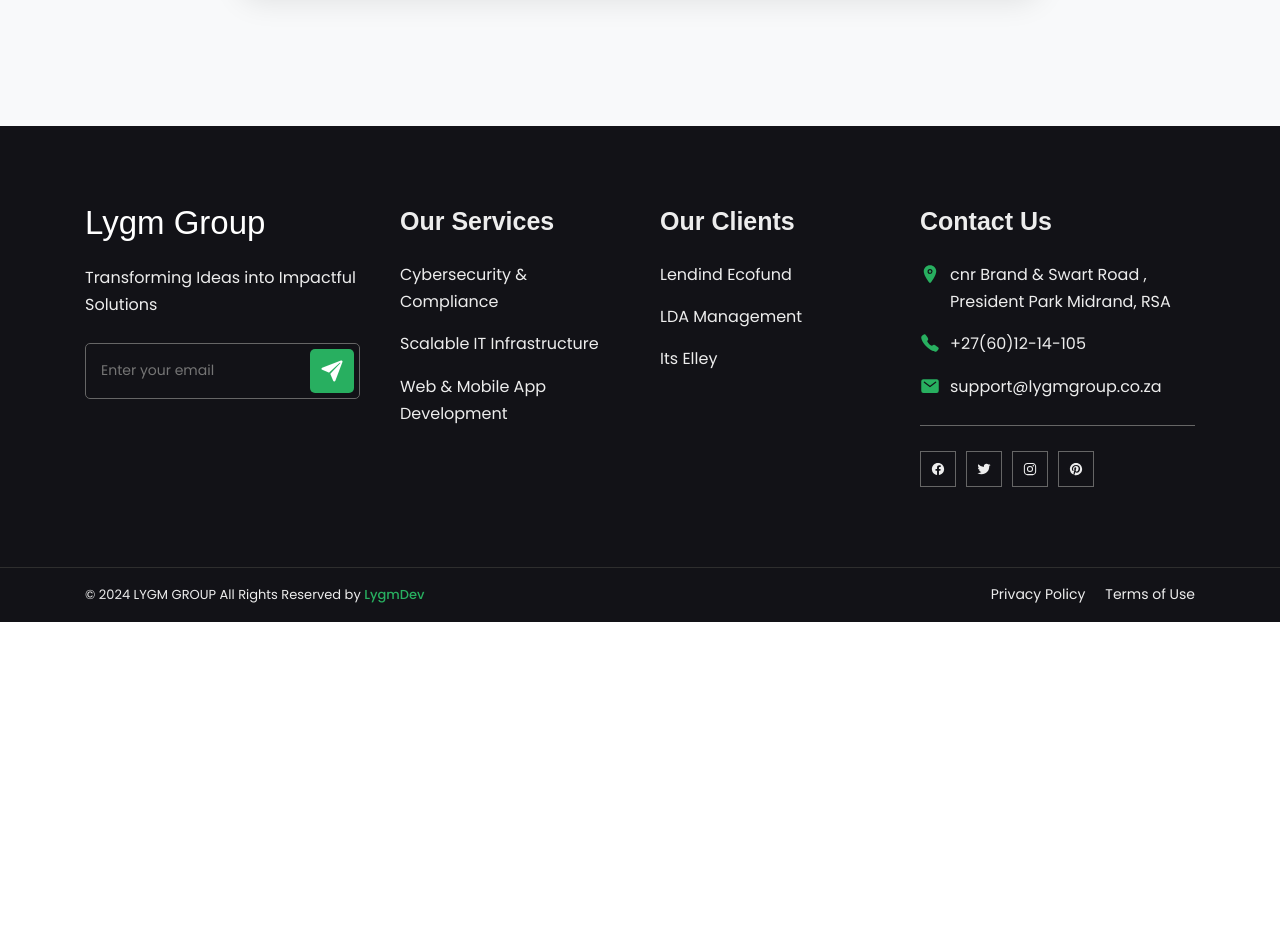
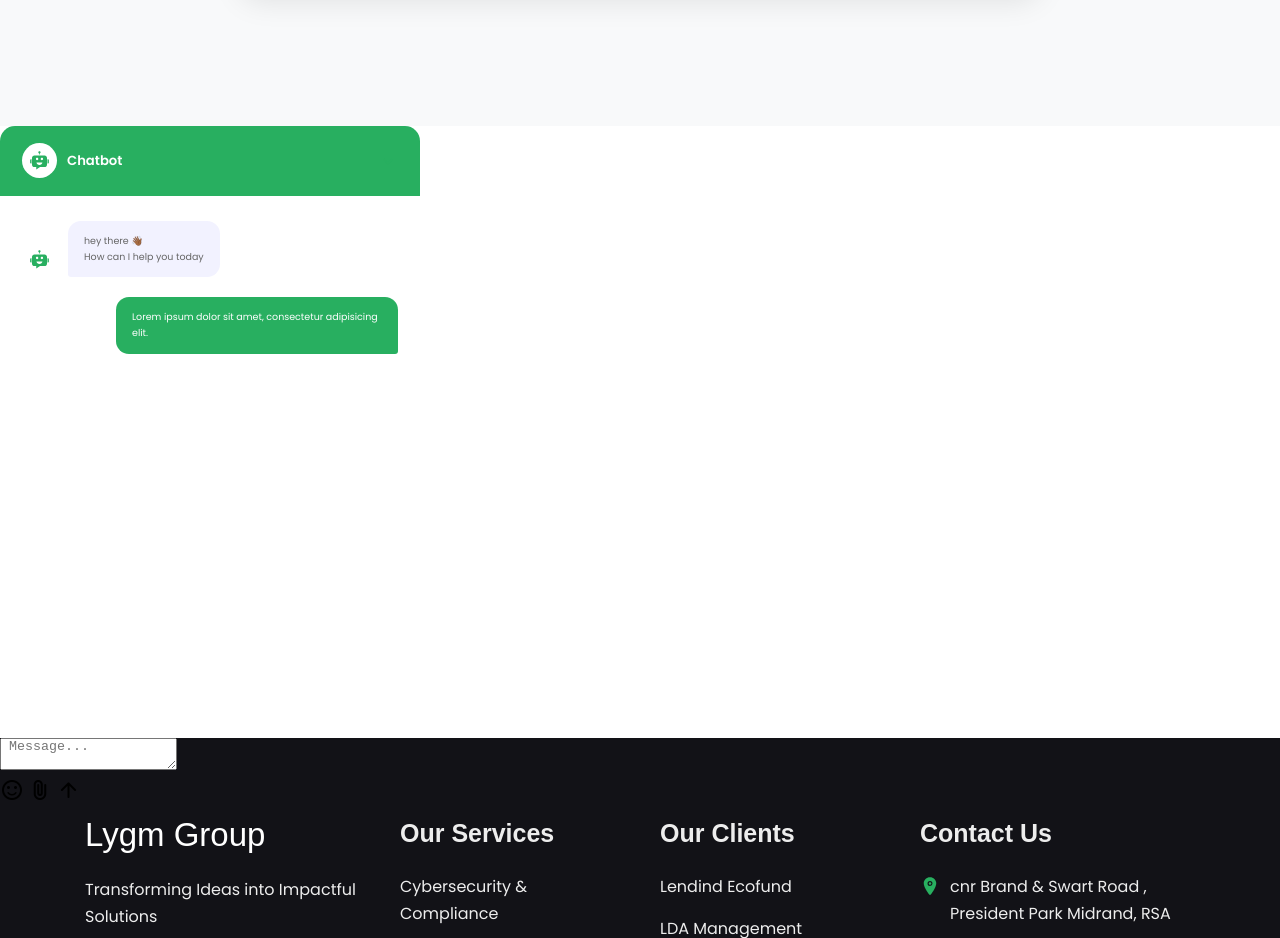
Before and after one commit to gabrielmussafiri/lym-llc--main, a plain HTML site: page index.html in a window 1280 px wide. Shown: the part 5520-6458 px from the top of the page. Before the commit the page ends 6142 px from the top, so only its background shows below. Drawn offline with nearby package versions, Linux system fonts and the light colour scheme; a web font is replaced by a local one.

Commit message:
creating a bot and css

```diff
--- a/assets/css/style.css
+++ b/assets/css/style.css
@@ -1383,3 +1383,144 @@ textarea.form-control {
 }
 
 /* You can add additional styling as needed */
+
+
+/* Chatbot style */
+
+
+
+@import url('https://fonts.googleapis.com/css2?family=Inter:ital,opsz,wght@0,14..32,100..900;1,14..32,100..900&family=Poppins:ital,wght@0,100;0,200;0,300;0,400;0,500;0,600;0,700;0,800;0,900;1,100;1,200;1,300;1,400;1,500;1,600;1,700;1,800;1,900&display=swap');
+
+/* .body-chat{
+  display: flex;
+  align-items: center;
+  justify-content: center;
+  min-height: 100vh;
+  background-color: #F8F9FA;
+  margin: 0;
+  padding: 0;
+  box-sizing: border-box;
+
+} */
+.chatbot-popup{
+
+  width: 420px;
+  background:#fff;
+  overflow: hidden;
+  border-radius: 15px;
+  box-shadow: 0 0 128px rgba(0,0,0.1) 0 32px 64px -48px rgba(0 ,0,0,0.5);
+
+
+}
+
+.chat-header{
+  display: flex;
+  align-items: center;
+  justify-content: space-between;
+  background:var(--go-green);
+  padding: 15px 22px;
+
+
+}
+.chat-header .header-info{
+  display: flex ;
+  gap: 10px;
+  align-items: center;
+
+}
+
+.header-info .chatbot-logo{
+  height: 35px;
+  width: 35px;
+  background: #fff;
+  padding: 6px;
+  border-radius: 50%;
+  fill:var(--go-green);
+  flex-shrink:0;
+
+
+}
+
+.header-info .logo-text{
+  color: #fff;
+  font-size: 1.32rem;
+  font-weight: 600;
+
+}
+
+.chat-header #close-chatbot{
+  border:none;
+  color:var(--go-green);
+  height:40px;
+  width: 40px;
+  font-size: 1.9rem;
+  border-radius: 50%;
+  background:none;
+  margin-right:-10px ;
+  padding-top: 2px;
+  cursor: pointer;
+  transition: 0.2s ease;
+
+}
+
+.chat-header #close-chatbot:hover{
+  background: #fff;
+}
+
+.chat-body{
+  padding: 25px 22px;
+  display:flex;
+  gap: 20px;
+  overflow-y:auto ;
+  height: 460px;
+  margin-bottom: 82px;
+  overflow-y: auto;
+  flex-direction: column;
+
+}
+
+.chat-body .message{
+  display: flex;
+  gap: 11px;
+  align-items: center;
+}
+.chat-body .bot-message .bot-avatar{
+  height: 35px;
+  width: 35px;
+  background: #fff;
+  padding: 6px;
+  border-radius: 50%;
+  fill:var(--go-green);
+  flex-shrink:0;
+  align-self: flex-end;
+
+}
+
+.chat-body .user-message{
+  flex-direction: column;
+  align-items: flex-end;
+
+}
+
+.chat-body .message .message-text{
+  padding: 12px 16px;
+  max-width: 75%;
+  font-size: 0.95rem;
+
+}
+
+.chat-body .bot-message .message-text{
+  background: #F2F2FF;
+  border-radius:  13px 13px 13px 3px;
+
+}
+.chat-body .user-message .message-text{
+  color: #fff;
+  background: var(--go-green);
+  border-radius:  13px 13px 3px 13px ;
+
+}
+
+.chat-footer{
+  position:absolute;
+}
--- a/index.html
+++ b/index.html
@@ -25,6 +25,7 @@
       href="https://fonts.googleapis.com/css2?family=Cuprum:wght@500;600;700&family=Poppins:wght@400;500;600&display=swap"
       rel="stylesheet"
     />
+    <link rel="stylesheet" href="https://fonts.googleapis.com/css2?family=Material+Symbols+Rounded:opsz,wght,FILL,GRAD@24,400,0,0" />
 
     <!--
     - preload images
@@ -754,6 +755,69 @@
       </section>
     </main>
 
+    <!-- CHATBOT -->
+
+    <div class=" body-chat chatbot-popup">
+      <!-- Chatbot header -->
+      <div class="chat-header">
+        <div class="header-info">
+          <svg class="chatbot-logo"xmlns="http://www.w3.org/2000/svg" width="50" height="50" viewBox="0 0 1024 1024">
+            <path d="M738.3 287.6H285.7c-59 0-106.8 47.8-106.8 106.8v303.1c0 59 47.8 106.8 106.8 106.8h81.5v111.1c0 .7.8 1.1 1.4.7l166.9-110.6 41.8-.8h117.4l43.6-.4c59 0 106.8-47.8 106.8-106.8V394.5c0-59-47.8-106.9-106.8-106.9zM351.7 448.2c0-29.5 23.9-53.5 53.5-53.5s53.5 23.9 53.5 53.5-23.9 53.5-53.5 53.5-53.5-23.9-53.5-53.5zm157.9 267.1c-67.8 0-123.8-47.5-132.3-109h264.6c-8.6 61.5-64.5 109-132.3 109zm110-213.7c-29.5 0-53.5-23.9-53.5-53.5s23.9-53.5 53.5-53.5 53.5 23.9 53.5 53.5-23.9 53.5-53.5 53.5zM867.2 644.5V453.1h26.5c19.4 0 35.1 15.7 35.1 35.1v121.1c0 19.4-15.7 35.1-35.1 35.1h-26.5zM95.2 609.4V488.2c0-19.4 15.7-35.1 35.1-35.1h26.5v191.3h-26.5c-19.4 0-35.1-15.7-35.1-35.1zM561.5 149.6c0 23.4-15.6 43.3-36.9 49.7v44.9h-30v-44.9c-21.4-6.5-36.9-26.3-36.9-49.7 0-28.6 23.3-51.9 51.9-51.9s51.9 23.3 51.9 51.9z"></path>
+          </svg>
+
+          <h2 class="logo-text">Chatbot</h2>
+        </div>
+        <button id="close-chatbot" class="material-symbols-rounded">
+          keyboard_arrow_down
+        </button>
+      </div>
+      <!-- Chatbot body -->
+      <div class="chat-body">
+        <div class="message bot-message">
+          <svg class="bot-avatar" xmlns="http://www.w3.org/2000/svg" width="50" height="50" viewBox="0 0 1024 1024">
+            <path d="M738.3 287.6H285.7c-59 0-106.8 47.8-106.8 106.8v303.1c0 59 47.8 106.8 106.8 106.8h81.5v111.1c0 .7.8 1.1 1.4.7l166.9-110.6 41.8-.8h117.4l43.6-.4c59 0 106.8-47.8 106.8-106.8V394.5c0-59-47.8-106.9-106.8-106.9zM351.7 448.2c0-29.5 23.9-53.5 53.5-53.5s53.5 23.9 53.5 53.5-23.9 53.5-53.5 53.5-53.5-23.9-53.5-53.5zm157.9 267.1c-67.8 0-123.8-47.5-132.3-109h264.6c-8.6 61.5-64.5 109-132.3 109zm110-213.7c-29.5 0-53.5-23.9-53.5-53.5s23.9-53.5 53.5-53.5 53.5 23.9 53.5 53.5-23.9 53.5-53.5 53.5zM867.2 644.5V453.1h26.5c19.4 0 35.1 15.7 35.1 35.1v121.1c0 19.4-15.7 35.1-35.1 35.1h-26.5zM95.2 609.4V488.2c0-19.4 15.7-35.1 35.1-35.1h26.5v191.3h-26.5c-19.4 0-35.1-15.7-35.1-35.1zM561.5 149.6c0 23.4-15.6 43.3-36.9 49.7v44.9h-30v-44.9c-21.4-6.5-36.9-26.3-36.9-49.7 0-28.6 23.3-51.9 51.9-51.9s51.9 23.3 51.9 51.9z"></path>
+          </svg>
+          <div class="message-text">
+            hey there 👋🏾 <br> How can I help you today
+          </div>
+        </div>
+
+        <div class="message user-message">
+
+          <div class="message-text">
+            Lorem ipsum dolor sit amet, consectetur adipisicing elit.
+          </div>
+        </div>
+
+      </div>
+
+      <!-- Chatbot Footer -->
+       <div class="chat-footer">
+        <form action="#" class="chat-form">
+          <textarea placeholder=" Message..." class="message-input"></textarea>
+          <div class="chat-controls">
+
+            <button type ="button" class="material-symbols-rounded">
+              sentiment_satisfied
+            </button>
+            <button type ="button" class="material-symbols-rounded">
+              attach_file
+            </button>
+
+            <button type ="submit" class="material-symbols-rounded">
+              arrow_upward
+            </button>
+
+          </div>
+        </form>
+       </div>
+
+
+    </div>
+
+
+
+
     <!--
     - #FOOTER
   -->
```
